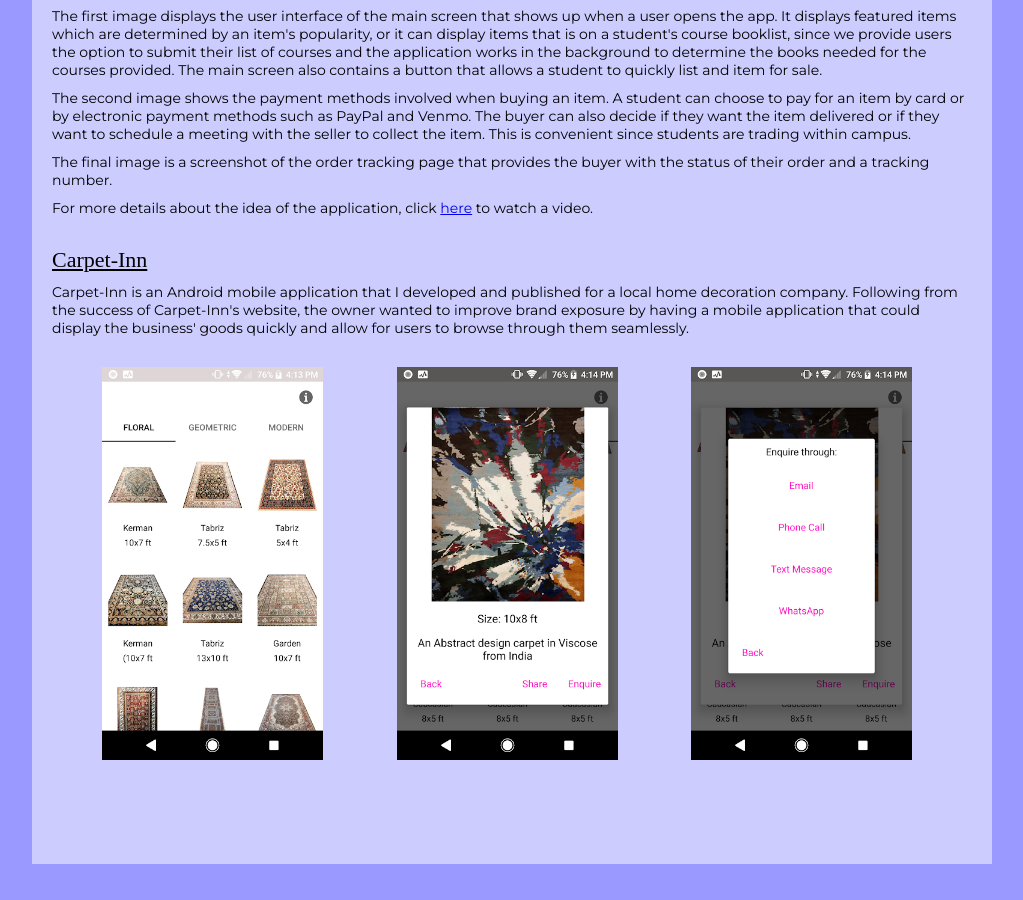
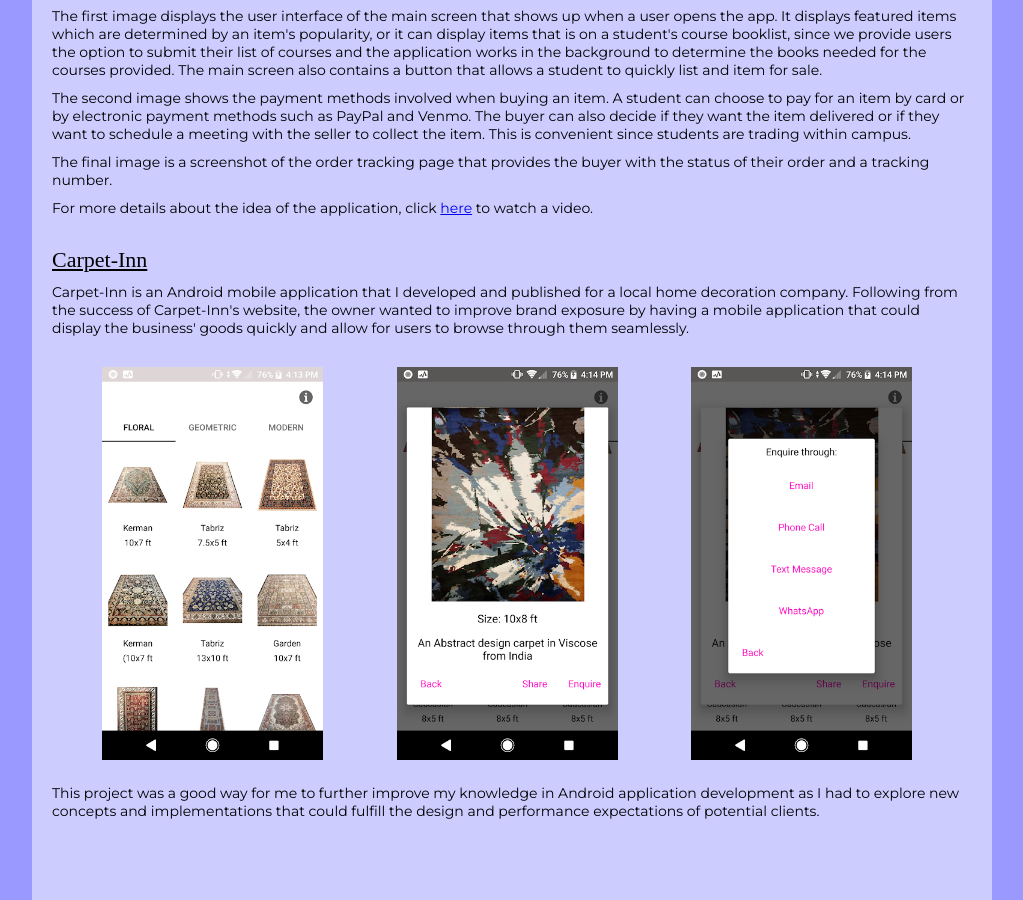
Before and after one commit to pestorius/pestorius.github.io, a Jekyll site: the page projects.html, which Jekyll copies as it is, in a window 1280 px wide and 900 px high, scrolled down 2216 px. Shown: the whole window, without its empty margins (128-1151 px from the left). Built offline with Jekyll 4.4.1, drawn with Linux system fonts in a browser that asks for light colours; before the commit the page ends 3080 px from its top, so only the background shows below that.

Commit message:
Update projects.html

```diff
--- a/projects.html
+++ b/projects.html
@@ -71,6 +71,7 @@
 		<img id="main_activity" src="Picture11.png" alt="Main Activity">
 		<img id="carpet_fragment" src="Picture12.png" alt="Carpet Fragment">
 		<img id="enquiry_fragment" src="Picture13.png" alt="Enquiry Fragment">
+		<p>This project was a good way for me to further improve my knowledge in Android application development as I had to explore new concepts and implementations that could fulfill the design and performance expectations of potential clients.</p>
 	</section>
 <footer></footer>
 </body>
```
